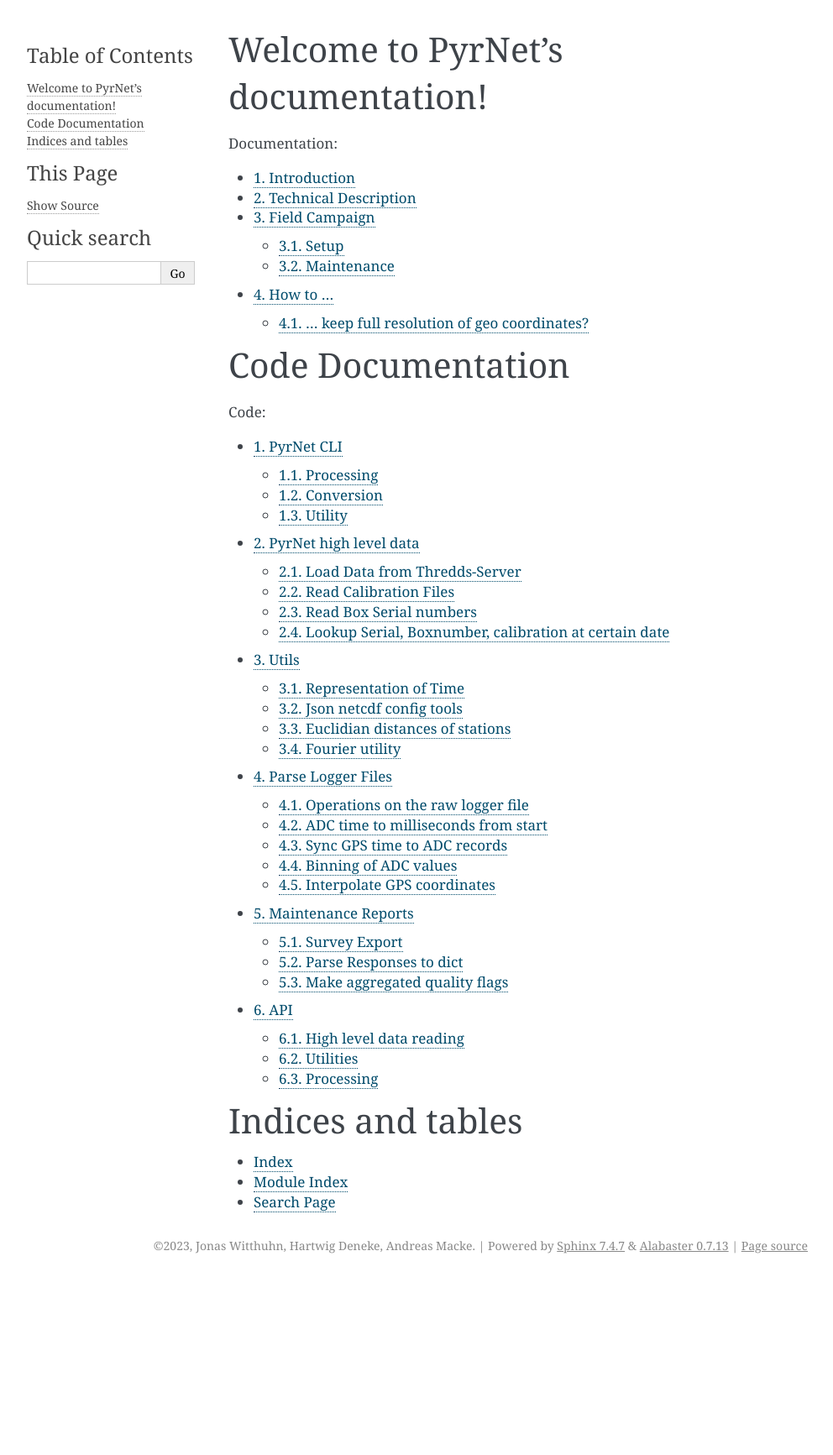
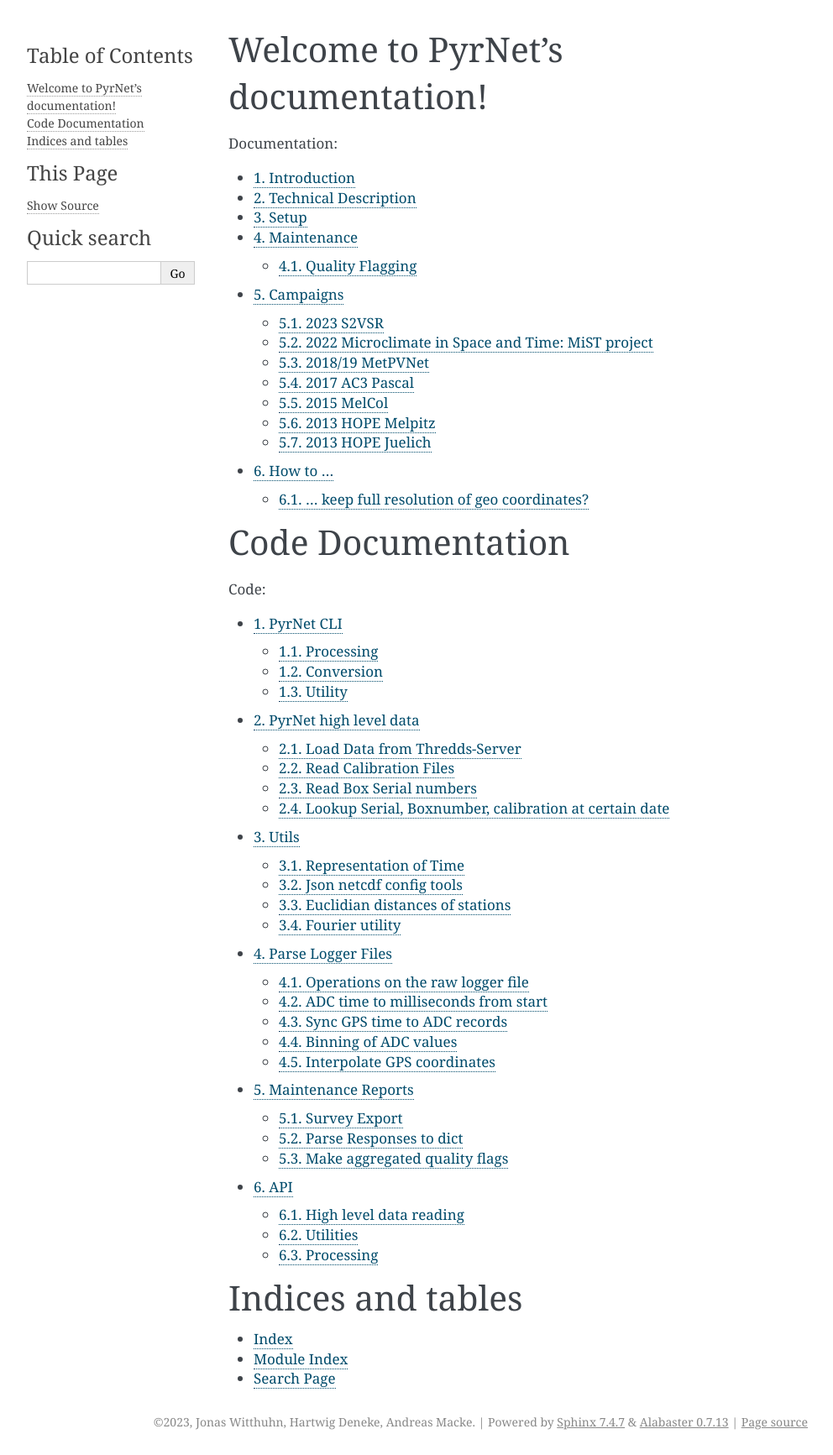
Before and after one commit to tropos-car/tropos-pyrnet, a Sphinx documentation site: the page built from docs/source/index.rst, in a window 1280 px wide. Shown: the whole page at 84% size, without its empty margins (148-1140 px from the left). Built offline with Sphinx 7.4.7, drawn with Linux system fonts in a browser that asks for light colours; before the commit the page ends 1523 px from its top, so only the background shows below that; part of the change alters nothing that is shown.

````diff
--- /dev/null
+++ b/docs/source/campaigns.md
@@ -0,0 +1,82 @@
+# Campaigns
+In the following, a short description of measurement campaings utilizing PyrNet is presented.
+
+## 2023 S2VSR
+
+## 2022 Microclimate in Space and Time: MiST project
+
+The Microclimate in Space and Time (MiST) project was a pre-study on tree diversity effects on under-canopy and soil microclimate heterogeneity.
+Among other variables, solar radiation under the canopy of different tree patches at the MyDiv site was measured by PyrNet.
+Leaders of the project are: Rémy Beugnon, Simone Cesarz, Nico Eisenhauer.
+
+![MyDiv site patch layout](https://arpha.pensoft.net//showfigure.php?filename=oo_667512.png)
+
+### Setup configuration in MyDiv
+
+Pyranometers where placed in batches of 3 in 8 MyDiv Patches in the following configuration:
+
+![Numbered Mydiv patches](images/mydiv_patches.png)
+
+
+```{raw}
+# MyDiv Patch:
+o = tree
+P = Pyranometer
++---------North-------------------------------+
+|o   o   o   o   o   o   o   o   o   o   o   o|
+|                                             |
+|o   o   o   o   o   o   o   o   o   o   o   o|
+|                                             |
+|o   o   o   o   o   o   o   o   o   o   o   o|
+|                                             |
+|o   o   o   o   o   o   o   o   o   o   o   o|
+|              P1                             |
+|o   o   o   o   o   o   o   o   o   o   o   o|
+|                                             |
+|o   o   o   o   o   o   o   o   o   o   o   o|
+|                          P2                 |
+|o   o   o   o   o   o   o   o   o   o   o   o|
+|                                             |
+|o   o   o   o   o   o   o   o   o   o   o   o|
+|              P3                             |
+|o   o   o   o   o   o   o   o   o   o   o   o|
+|                                             |
+|o   o   o   o   o   o   o   o   o   o   o   o|
+|                                             |
+|o   o   o   o   o   o   o   o   o   o   o   o|
+|                                             |
+|o   o   o   o   o   o   o   o   o   o   o   o|
++---------South-------------------------------+
+```
+
+### Patches
+* Patchno.: P1, P2, P3
+* 06: 43, 44, 86
+* 19: 46, 04, 32
+* 21: 54, 12, 24
+* 31: 15, 01, 26
+* 33: 35, 87, 10
+* 59: 49, 38, 58
+* 61: 14, 55, 60
+* 68: 33, 47, 53
+
+### Reference
+Reference pyranometers 03 and 09 where mounted at the southern fence of the MyDiv area.
+Its relatively free area with good distance to tree patches.
+Pyr03 is in single pyranometer configuration and was running on Powerbank power supply for the 1st week and the 4th week.
+
+```
+----------------North-------------------
+#-#-#-#-#-#-P09-#-#-#-#-#-P03-#-#-#-#-#-
+----------------South-------------------
+```
+
+## 2018/19 MetPVNet
+
+## 2017 AC3 Pascal
+
+## 2015 MelCol
+
+## 2013 HOPE Melpitz
+
+## 2013 HOPE Juelich
--- a/docs/source/index.rst
+++ b/docs/source/index.rst
@@ -9,6 +9,7 @@ Welcome to PyrNet's documentation!
    :caption: Documentation:
 
    pyrnet.md
+   campaigns.md
    howto.md
 
 
--- a/docs/source/pyrnet.md
+++ b/docs/source/pyrnet.md
@@ -2,10 +2,9 @@
 
 # Technical Description
 
-# Field Campaign
 
-## Setup
+# Setup
 
-## Maintenance
+# Maintenance
 
-### Quality Flagging
+## Quality Flagging
````
Also changed, not shown: docs/source/images/mydiv_patches.png (added).
